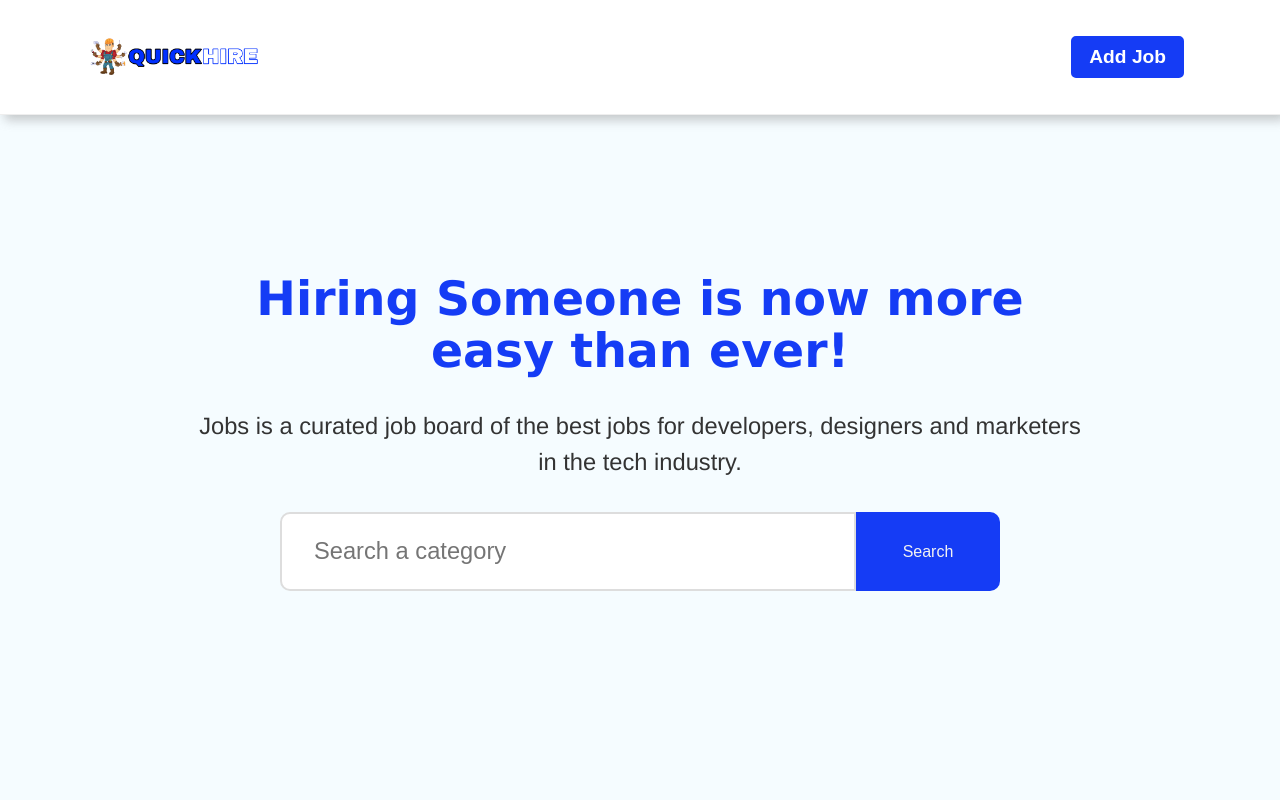
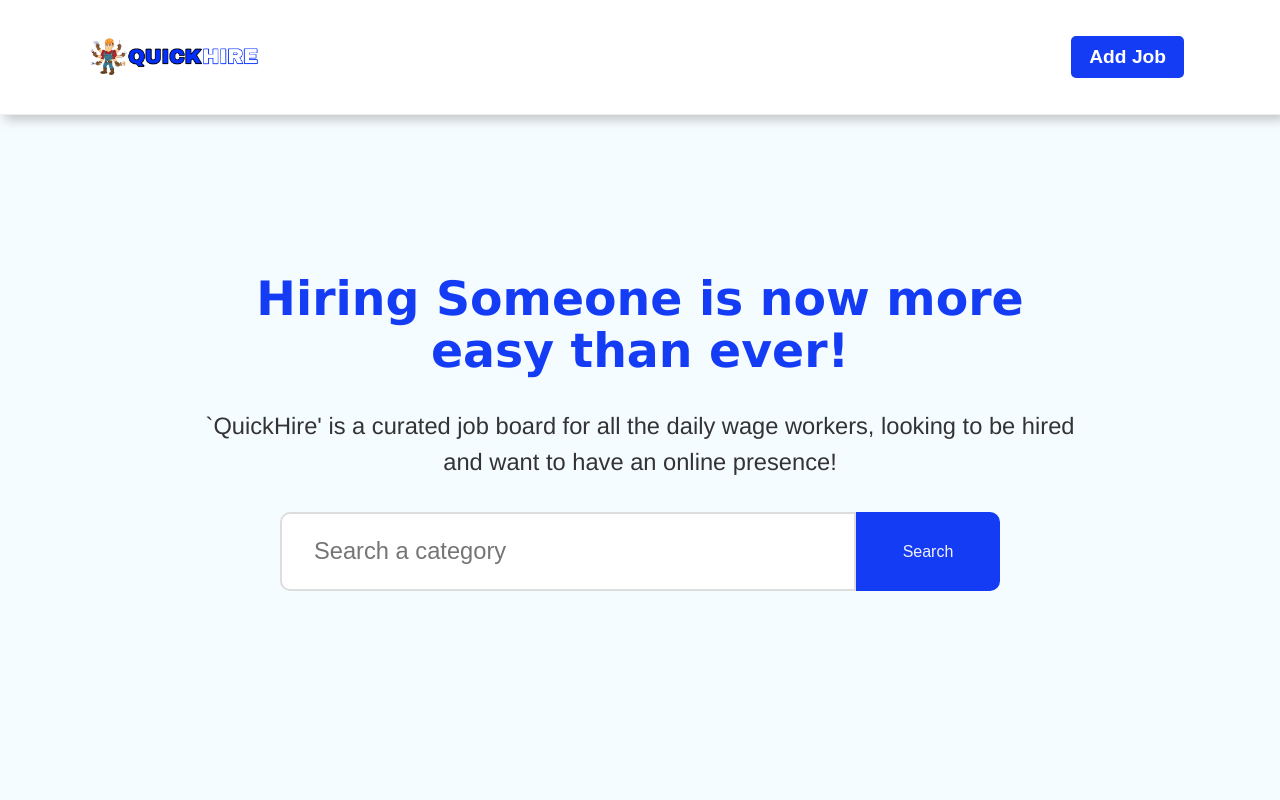
Before and after one commit to coder-pixel/job-listing-website, a React (Create React App) app: page / in a window 1280 px wide. Shown: the top 800 px of the page. Built offline with nearby package versions, Linux system fonts and the light colour scheme.

Commit message:
changed main text

```diff
--- a/src/Components/Home.js
+++ b/src/Components/Home.js
@@ -12,7 +12,7 @@ const Home = () => {
         <div className='home'>
             <div className="heroSection">
                 <h1>Hiring Someone is now more easy than ever!</h1>
-                <p>Jobs is a curated job board of the best jobs for developers, designers and marketers in the tech industry.</p>
+                <p>`QuickHire' is a curated job board for all the daily wage workers, looking to be hired and want to have an online presence!</p>
                 <div className="heroSection_Searchbar">
                     <Searchbar />
                 </div>
```
